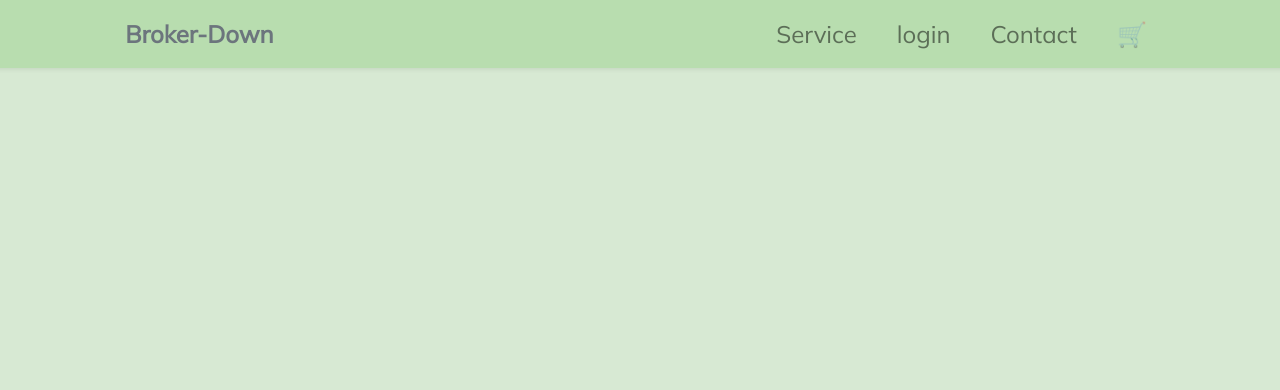
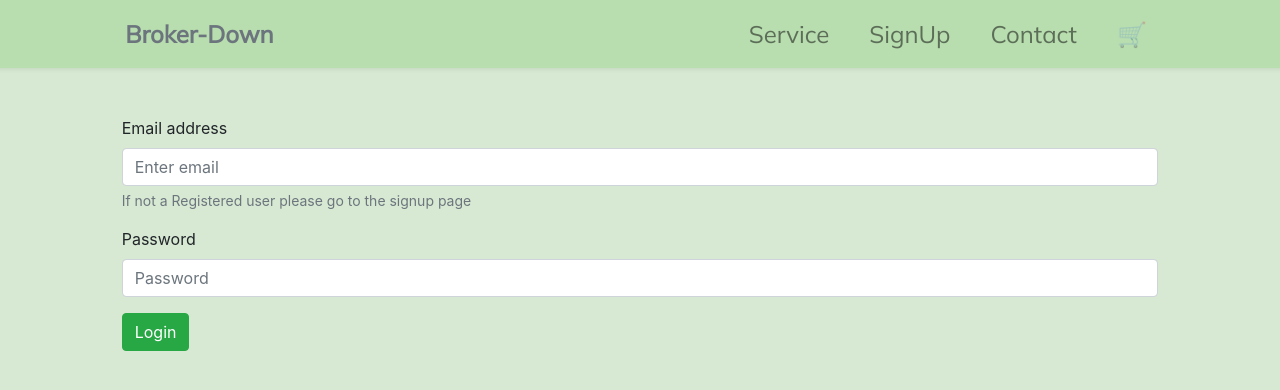
Before and after one commit to Neelam-Nishad/farmer-app, a React (Create React App) app: page /signup in a window 1280 px wide. Shown: the top 390 px of the page. Built offline with nearby package versions, Linux system fonts and the light colour scheme; the HTML template or start-up script is replaced by a standard one.

Commit message:
secondcommit

```diff
--- a/src/App.js
+++ b/src/App.js
@@ -8,6 +8,7 @@ import LoginPage from './components/LoginPage';
 import Home from './components/Home';
 import Sell from './components/Sell';
 import Buy from './components/Buy';
+import SignUp from './components/SignUp';
 
 function App() {
   return (
@@ -20,6 +21,7 @@ function App() {
           <Route exact path='/contact' component={Contact} />
           <Route exact path='/sell' component={Sell}/>
           <Route exact path='/buy' component={Buy}/>
+          <Route exact path='/signup' component={SignUp}/>
         </Switch>
 
     </>
--- a/src/components/BuyCard.jsx
+++ b/src/components/BuyCard.jsx
@@ -15,7 +15,7 @@ const BuyCard = (props) => {
                         <img src={props.source} className='cropImage mt-0'/>
                         </div>
                         <Button variant="success btn-get-started">Contact</Button>
-                        <Button variant="success btn-get-started" className='ml-5'>+</Button>
+                        <Button variant="success btn-get-started" className='ml-5'>Add to Cart</Button>
                     </Card.Body>
                 </Card>
             </div>
--- a/src/components/LoginPage.jsx
+++ b/src/components/LoginPage.jsx
@@ -1,5 +1,5 @@
 import { Form, Button, Col, InputGroup, FormControl } from 'react-bootstrap';
-
+import {NavLink} from 'react-router-dom'
 const LoginPage = () => {
     return (
         <div className='col-10 mx-auto mt-5'>
@@ -41,9 +41,9 @@ const LoginPage = () => {
                 <Button variant="success" type="submit" className='btn-get-started'>
                     Sign Up
                 </Button>
-                <Button variant="success" type="submit" className='btn-get-started ml-3'>
+               <NavLink to='./signup'> <Button variant="success" type="submit" className='btn-get-started ml-3'>
                     Login
-                </Button>
+                </Button></NavLink>
             </Form>
 
         </div>
--- a/src/components/Navigation.jsx
+++ b/src/components/Navigation.jsx
@@ -13,7 +13,7 @@ const Navigation = () => {
                         <Navbar.Collapse id="basic-navbar-nav">
                             <Nav className="ml-auto">
                                 <NavLink exact to='./services'><Nav.Link className='links' href="#home">Service</Nav.Link></NavLink>
-                                <NavLink exact to='./login'><Nav.Link className='links ml-4' href="#home">login</Nav.Link></NavLink>
+                                <NavLink exact to='./login'><Nav.Link className='links ml-4' href="#home">SignUp</Nav.Link></NavLink>
                                 <NavLink exact to='./contact'><Nav.Link className='links ml-4' href="#link">Contact</Nav.Link></NavLink>
                                 <NavLink exact to='./cart'><Nav.Link className='links ml-4' href="#link">🛒</Nav.Link></NavLink>
                             </Nav>
--- a/src/components/Sell.jsx
+++ b/src/components/Sell.jsx
@@ -41,8 +41,8 @@ const Sell = () => {
                 <Form.Group controlId="formBasicCheckbox">
                     <Form.Check type="checkbox" label="I agree with t&c" />
                 </Form.Group>
-                <Button variant="primary" type="submit">
-                    Submit
+                <Button variant="success btn-get-started" type="submit">
+                    Post
                 </Button>
             </Form>
         </div>
--- /dev/null
+++ b/src/components/SignUp.jsx
@@ -0,0 +1,27 @@
+import {Form, Button} from 'react-bootstrap';
+
+const SignUp = () => {
+    return(
+        <div className='col-10 mx-auto mt-5'>
+            <Form>
+  <Form.Group controlId="formBasicEmail">
+    <Form.Label>Email address</Form.Label>
+    <Form.Control type="email" placeholder="Enter email" />
+    <Form.Text className="text-muted">
+      If not a Registered user please go to the signup page
+    </Form.Text>
+  </Form.Group>
+
+  <Form.Group controlId="formBasicPassword">
+    <Form.Label>Password</Form.Label>
+    <Form.Control type="password" placeholder="Password" />
+  </Form.Group>
+  <Button variant="success" type="submit">
+    Login
+  </Button>
+</Form>
+        </div>
+    )
+}
+
+export default SignUp;
```
